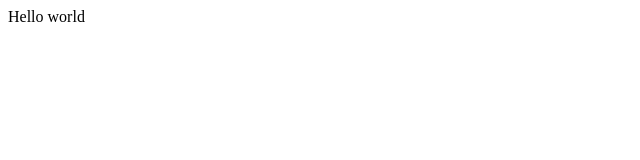
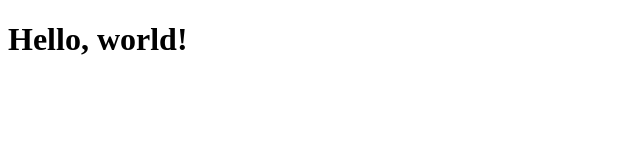
Before and after one commit to krybarski96/Testowe_repozytorium, a plain HTML site: page index.html in a window 1280 px wide. Shown: the whole page, without its empty margins (0-640 px from the left). Drawn offline with Linux system fonts and the light colour scheme.

Commit message:
Update index.html

```diff
--- a/index.html
+++ b/index.html
@@ -1,8 +1,11 @@
-<html>
-    <head>
-      <title>Tytuł strony - Hello world</title>
-    </head>
-    <body>
-        <b1> Hello world </b1>
-    </body>
+<!doctype html>
+<html lang="en">
+  <head>
+    <meta charset="utf-8">
+    <meta name="viewport" content="width=device-width, initial-scale=1">
+    <title>Bootstrap demo</title>
+  </head>
+  <body>
+    <h1>Hello, world!</h1>
+  </body>
 </html>
```
